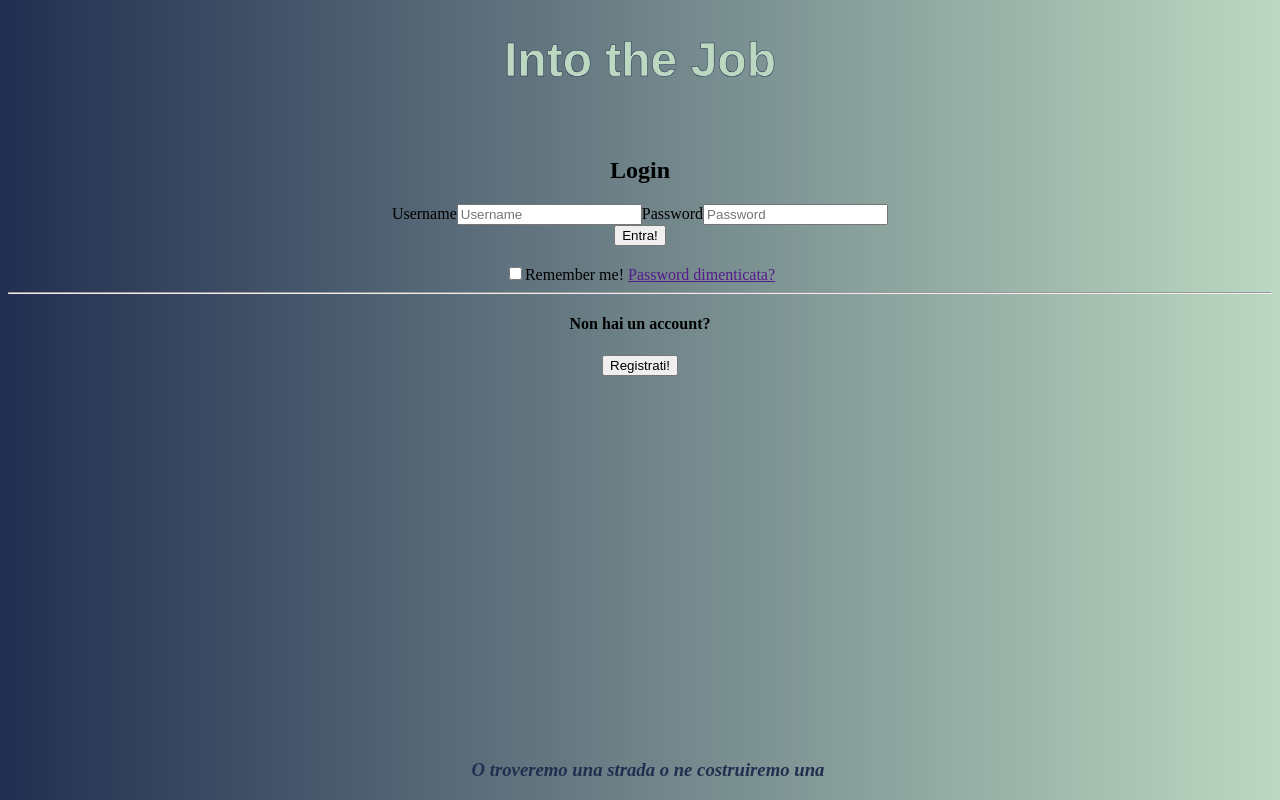
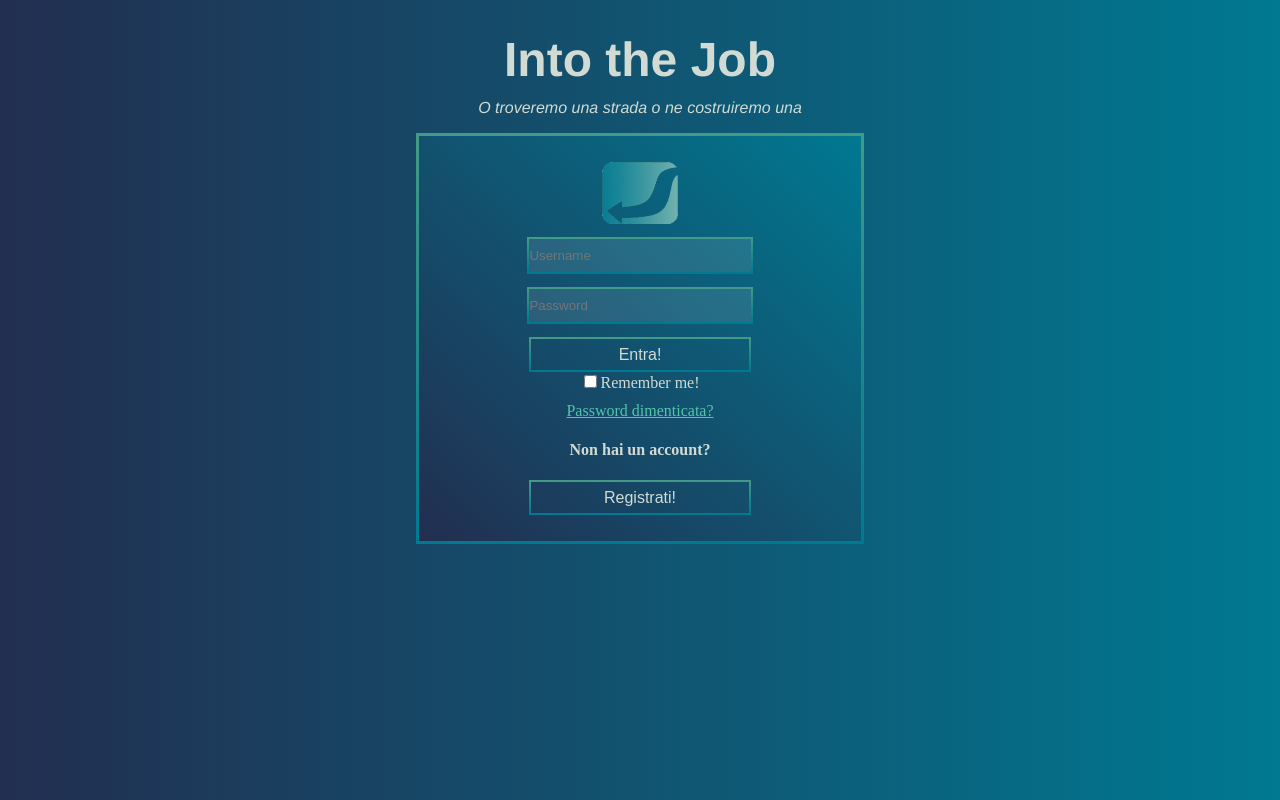
Before and after one commit to fenix638/IntoTheJob, an Angular app in the folder intoTheJob/: page /login in a window 1280 px wide. Built offline with nearby package versions, Linux system fonts and the light colour scheme.

Commit message:
LogIn Improvement CSS

```diff
--- a/intoTheJob/src/app/login/login.component.html
+++ b/intoTheJob/src/app/login/login.component.html
@@ -1,37 +1,34 @@
-<div class="col-md-12">
+<div class="row">
     <h1 class="titolo">Into the Job</h1>
+    <p class="slogan">O troveremo una strada o ne costruiremo una</p>
 </div>
 
 
-<div class= "loginContainer col-md-12" >
-   <div class = "col-md-12">
-       <img src="" width="" height="">
+
+<section>
+    <div>
+        <img src="assets/IntoTheJobLogo.png">
     </div>
-    <div class = "col-md-12">
-        <h2>Login</h2>
+    <div>
+        <form>
+            <div>
+                <input type="text" name="username" id="username" placeholder="Username">
             </div>
-    <div class="col-md-12">
-        <div class="col-md-6">
-            <label for="username">Username</label>
-            <input type="text" name="username" id="username" placeholder="Username">
-            <label for="password">Password</label>
+            <div>
                 <input type="password" name="password" id="password" placeholder="Password">
             </div>
-        <div class="col-md-6">
             <button>Entra!</button>
+
+            <div>
+                <input type="checkbox" name="rememberMe" id="rememberMe" class="rememberMe">
+                <label for="rememberMe">Remember me!</label>
             </div>
+            <div>
+                <a href="">Password dimenticata?</a>
             </div>
 
-    <br>
-    <input type="checkbox">Remember me!
-    <a href="">Password dimenticata?</a>
-    <hr>
             <h4>Non hai un account?</h4>
             <button routerLink="/register">Registrati!</button>
+        </form>
     </div>
-
-<div></div>
-
-<div class="sub_div">
-    <h3 class = "slogan">O troveremo una strada o ne costruiremo una</h3>
-</div>
+</section>
--- a/intoTheJob/src/app/login/login.component.scss
+++ b/intoTheJob/src/app/login/login.component.scss
@@ -1,3 +1,48 @@
-.loginContainer {
+section{
     text-align: center;
+    width: 35%;
+    margin: 0 auto;
+    background-image: linear-gradient(45deg, #222E50, #007991);
+    -moz-border-image: -moz-linear-gradient(top, #439A86 0%, #007991 100%);
+    -webkit-border-image: -webkit-linear-gradient(top, #439A86 0%, #007991 100%);
+    border-image: linear-gradient(to bottom, #439A86 0%, #007991 100%);
+    border-image-slice: 1;
+    border-style: solid;
+    color: #d1dbd3;
+    padding: 2% 0 2% 0;
 }
+
+input{
+    -moz-border-image: -moz-linear-gradient(top, #439A86 0%, #007991 100%);
+    -webkit-border-image: -webkit-linear-gradient(top, #439A86 0%, #007991 100%);
+    border-image: linear-gradient(to bottom, #439A86 0%, #007991 100%);
+    border-image-slice: 1;
+    background: rgba(255, 255, 255, 0.1);
+    width: 50%;
+    padding: 2% 0 2% 0;
+    margin-bottom: 3%;
+    }
+
+.rememberMe {
+    width: unset;
+}
+
+button{
+    width: 50%;
+    background:none;
+    -moz-border-image: -moz-linear-gradient(top, #439A86 0%, #007991 100%);
+    -webkit-border-image: -webkit-linear-gradient(top, #439A86 0%, #007991 100%);
+    border-image: linear-gradient(to bottom, #439A86 0%, #007991 100%);
+    border-image-slice: 1;
+    padding: 1.5% 0 1.5% 0;
+    cursor: pointer;
+    color: #d1dbd3;
+    font-size: 1em;
+}
+
+img{
+    width: 17%;
+    margin-bottom: 2% ;
+    border-image: linear-gradient(to bottom, #439A86 0%, #007991 100%);
+    border-image-slice: 1;
+}
--- a/intoTheJob/src/styles.scss
+++ b/intoTheJob/src/styles.scss
@@ -1,23 +1,28 @@
 .titolo {
-    color: #BCD8C1 ;
-    -webkit-text-stroke: 0.5px #222E50;
+    color: #d1dbd3 ;
     text-align: center;
     font-family: "Franklin Gothic Medium", "Arial Narrow", "Arial", "sans-serif";
     font-size: 3em;
 }
 
+.login {
+    color: #d1dbd3 ;
+
+}
+
 .slogan {
-    color: #222E50;
+    color: #d1dbd3;
     text-align: center;
-    font-family: "Quicksand_Book_Oblique" "sans-serif";
+    font-family: "Franklin Gothic Medium", "sans-serif";
     font-style: italic;
+    font-size: 1em;
+    margin-top: -20px;
     }
 
 body{
-    background-image: linear-gradient(90deg, #222E50, #BCD8C1 )
+    background-image: linear-gradient(90deg, #222E50, #007991 )
 }
-.sub_div {
-    position: absolute;
-    bottom: 0px;
-    width: 100%;
+
+a{
+    color:#54c4aa;
 }
```
Also changed, not shown: intoTheJob/src/assets/IntoTheJobLogo.png (added). Lines whose indentation alone changed are shown as unchanged.
